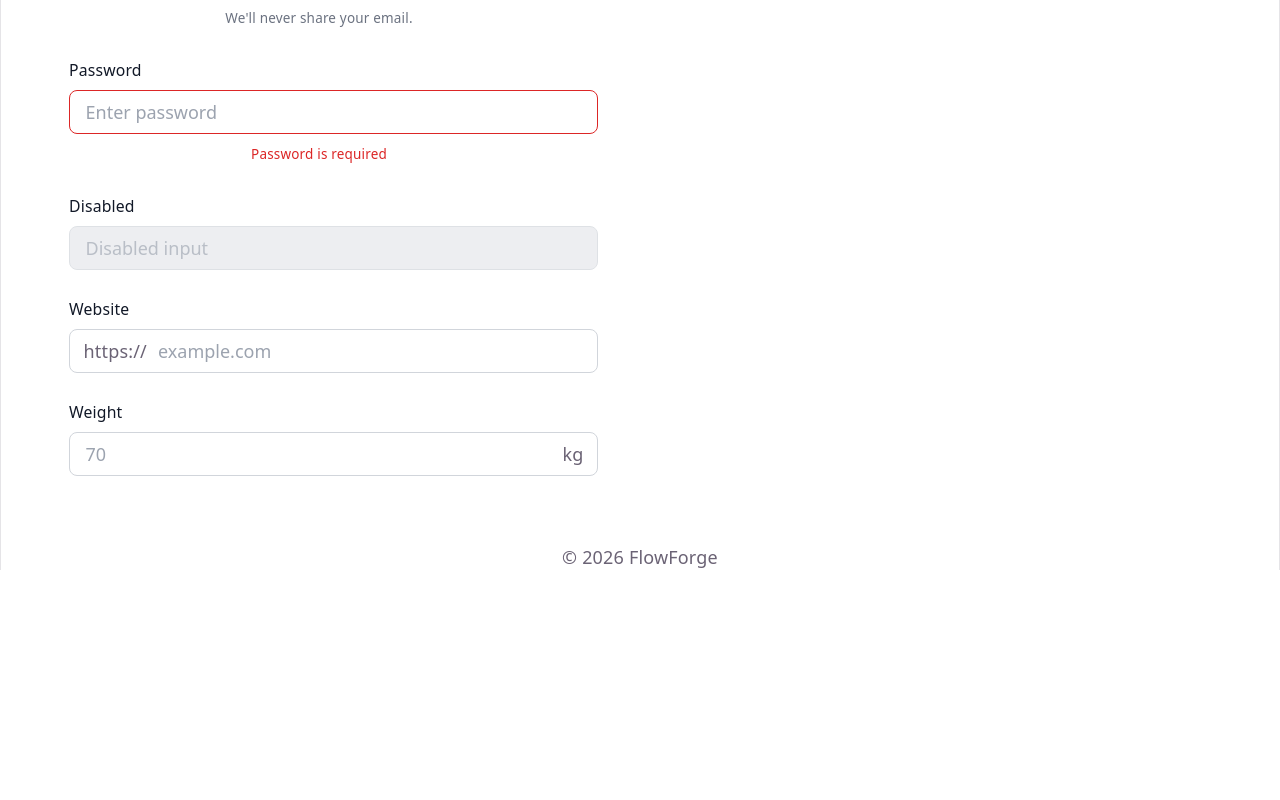
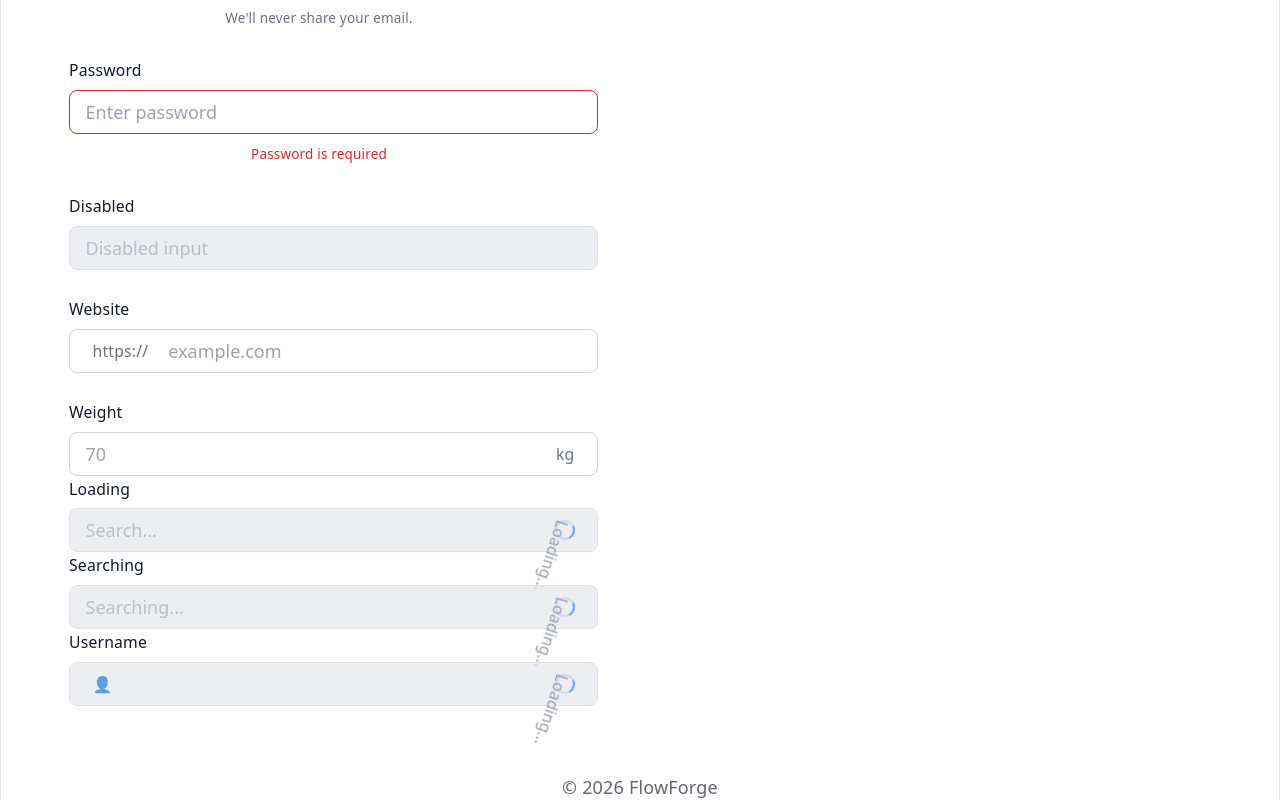
Before and after one commit to elaheShoja/flowforge-engine, a React (Vite) app: page /playground in a window 1280 px wide. Shown: the part 1511-2311 px from the top of the page. Before the commit the page ends 2081 px from the top, so only its background shows below. Built offline with nearby package versions, Linux system fonts and the light colour scheme.

Commit message:
feat(input): support loading state and improve input prop handling

```diff
--- a/src/pages/Playground/Playground.tsx
+++ b/src/pages/Playground/Playground.tsx
@@ -125,7 +125,26 @@ export default function Playground() {
           placeholder="70"
           endAdornment={<span>kg</span>}
         />
-    </div>
+
+        <Input
+            label="Loading"
+            placeholder="Search..."
+            loading
+        />
+
+        <Input
+            label="Searching"
+            placeholder="Search..."
+            loading
+            loadingText="Searching..."
+        />
+
+        <Input
+            label="Username"
+            startAdornment={<span>👤</span>}
+            loading
+        />
+      </div>
     </div>
   );
 }
--- a/src/shared/ui/Input/Input.tsx
+++ b/src/shared/ui/Input/Input.tsx
@@ -1,6 +1,9 @@
 import clsx from "clsx";
 
-import { FieldWrapper } from "@/shared/ui";
+import {
+  FieldWrapper,
+  Spinner,
+} from "@/shared/ui";
 
 import type { InputProps } from "./Input.types";
 import { inputVariants } from "./Input.styles";
@@ -16,19 +19,34 @@ export default function Input({
 
   fullWidth = false,
 
+  loading = false,
+  loadingText,
+
   startAdornment,
   endAdornment,
 
-  className,
+  className = "",
 
-  ...props
+  disabled = false,
+
+  placeholder,
+
+  required,
+
+  ...inputProps
 }: InputProps) {
+
+  /*const hasValue =
+    inputProps.value !== undefined &&
+    inputProps.value !== null &&
+    String(inputProps.value).length > 0;*/
+
   return (
     <FieldWrapper
       label={label}
       helperText={helperText}
       error={error}
-      required={props.required}
+      required={required}
       fullWidth={fullWidth}
     >
       <div
@@ -36,27 +54,42 @@ export default function Input({
           inputVariants({
             size,
             error: !!error,
-            disabled: props.disabled,
+            disabled: disabled || loading,
             fullWidth,
           }),
           className
         )}
       >
         {startAdornment && (
-          <span className="ff-input__icon">
+          <span className="ff-input__adornment">
             {startAdornment}
           </span>
         )}
 
         <input
           className="ff-input__element"
-          {...props}
+          disabled={disabled || loading}
+          placeholder={
+            loading && loadingText
+              ? loadingText
+              : placeholder
+          }
+          {...inputProps}
         />
 
-        {endAdornment && (
-          <span className="ff-input__icon">
-            {endAdornment}
+        {loading ? (
+          <span className="ff-input__adornment">
+            <Spinner
+              size="sm"
+              variant="primary"
+            />
           </span>
+        ) : (
+          endAdornment && (
+            <span className="ff-input__adornment">
+              {endAdornment}
+            </span>
+          )
         )}
       </div>
     </FieldWrapper>
--- a/src/shared/ui/Input/Input.types.ts
+++ b/src/shared/ui/Input/Input.types.ts
@@ -30,5 +30,9 @@ export interface InputProps
 
   loading?: boolean;
 
+  loadingText?: string;
+
   clearable?: boolean;
+
+  onClear?: () => void;
 }
```
